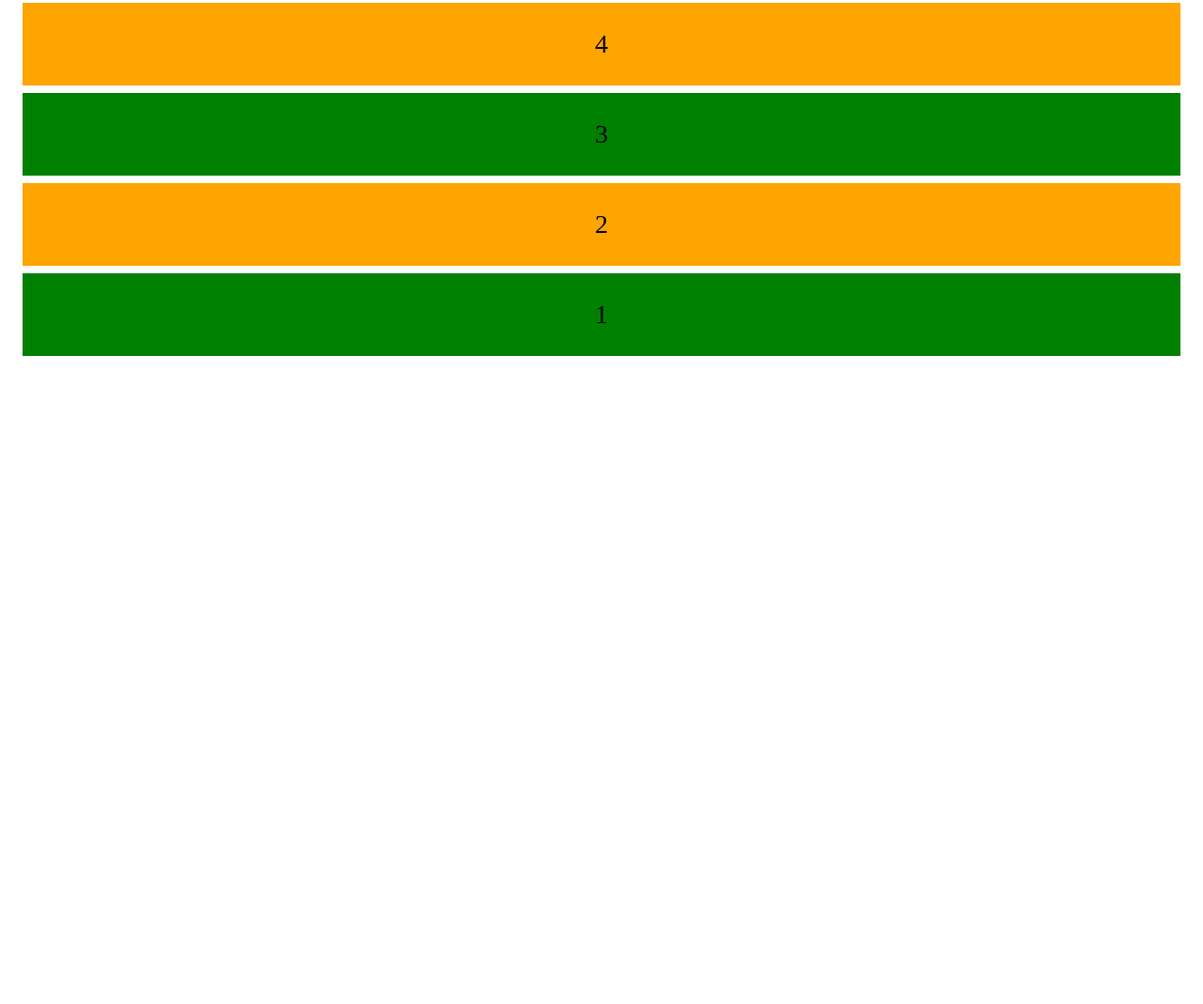
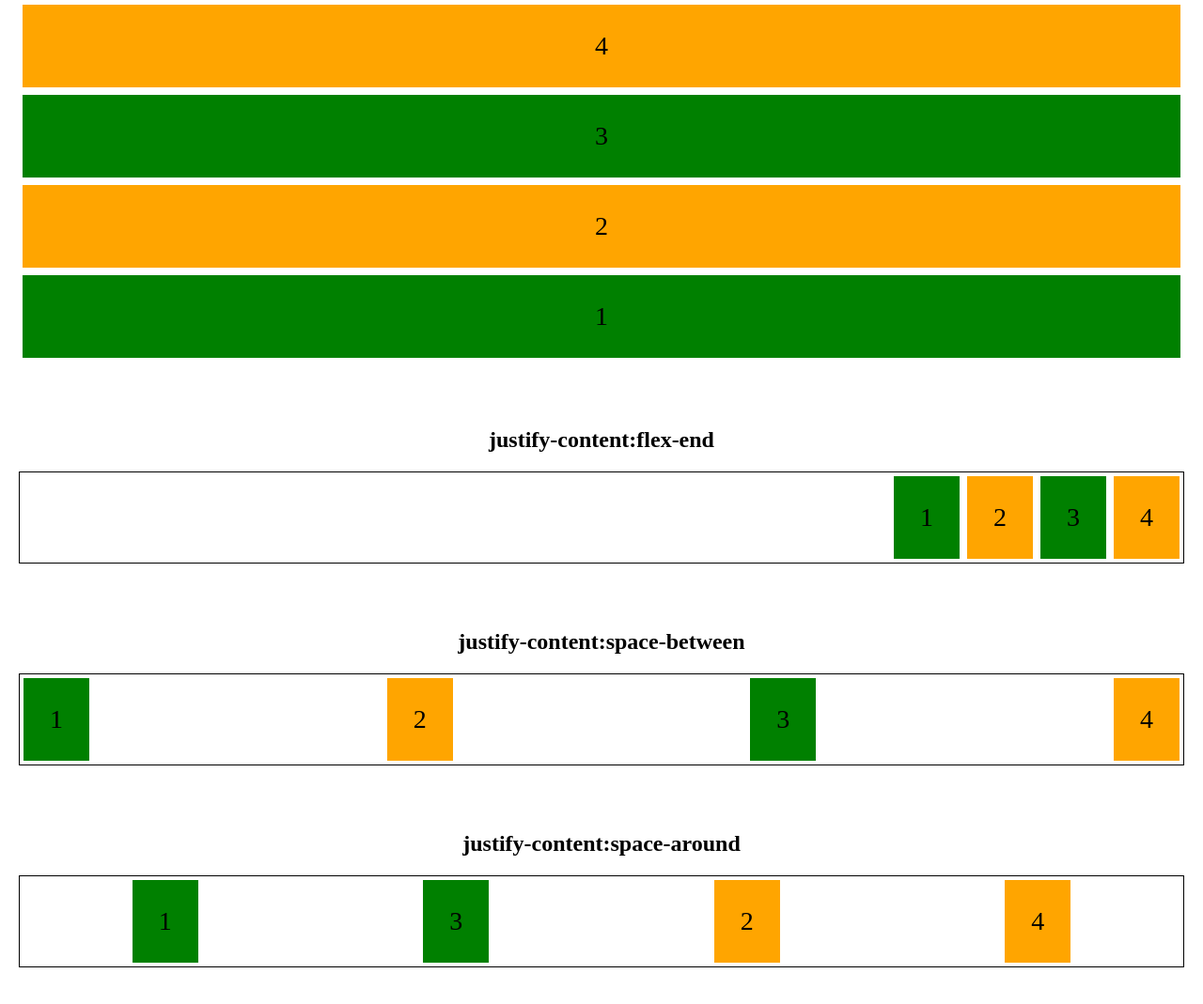
Before and after one commit to Blueything/CSS-flex, a plain HTML site: page index.html in a window 1280 px wide. Shown: the part 1251-2320 px from the top of the page at 94% size. Before the commit the page ends 1704 px from the top, so only its background shows below. Drawn offline with Linux system fonts and the light colour scheme.

Commit message:
Add files via upload

```diff
--- a/index.css
+++ b/index.css
@@ -29,8 +29,11 @@ section{
 }
 
 .container{
+	border: 1px solid black;
 	display: flex;
+
 	justify-content: center;
+
 }
 /*--------------------------------*/
 
@@ -99,3 +102,78 @@ section{
 	display: flex;
 	flex-direction: column-reverse;
 }
+
+/*--------------------------------*/
+
+.container5 div:nth-child(odd){
+	background: green;
+
+}
+.container5 div:nth-child(even){
+	background: orange;
+
+}
+.container5 div{
+	padding: 28px;
+	font-size: 28px;
+	margin: 4px;
+	text-align: center;
+
+}
+
+.container5{
+	display: flex;
+	justify-content: flex-end;
+	border: 1px solid black;
+
+}
+/*--------------------------------*/
+/*--------------------------------*/
+
+.container6 div:nth-child(odd){
+	background: green;
+
+}
+.container6 div:nth-child(even){
+	background: orange;
+
+}
+.container6 div{
+	padding: 28px;
+	font-size: 28px;
+	margin: 4px;
+	text-align: center;
+
+}
+
+.container6{
+	display: flex;
+	justify-content: space-between;
+	border: 1px solid black;
+}
+/*--------------------------------*/
+/*--------------------------------*/
+
+.container7 div:nth-child(odd){
+	background: green;
+
+}
+.container7 div:nth-child(even){
+	background: orange;
+	order: 1;
+}
+.container7 div{
+	padding: 28px;
+	font-size: 28px;
+	margin: 4px;
+	text-align: center;
+
+}
+
+.container7{
+	display: flex;
+	justify-content: space-around;
+
+	border: 1px solid black;
+}
+/*--------------------------------*/
--- a/index.html
+++ b/index.html
@@ -5,8 +5,8 @@
 	<link rel="stylesheet" type="text/css" href="index.css">
 </head>
 <body>
-	<section class="flexbox_contsainer">
-		<h1>display:flex</h1>
+	<section class="flexbox_container">
+		<h1>display:flex,   justify-content: center</h1>
 		<div class="container">
 			<div>1</div>
 			<div>2</div>
@@ -15,7 +15,7 @@
 		</div>
 	</section>
 
-	<section class="flexbox_contsainer2">
+	<section class="flexbox_container2">
 		<h1>display:block</h1>
 		<div class="container2">
 			<div>1</div>
@@ -25,7 +25,7 @@
 		</div>
 	</section>
 
-	<section class="flexbox_contsainer3">
+	<section class="flexbox_container3">
 		<h1>display:inline-block</h1>
 		<div class="container3">
 			<div>1</div>
@@ -35,10 +35,40 @@
 		</div>
 	</section>
 
-	<section class="flexbox_contsainer4">
+	<section class="flexbox_container4">
 		<h1>display: flex  |->
-	flex-direction: column-reverse;</h1>
+		flex-direction: column-reverse;</h1>
 		<div class="container4">
+			<div>1</div>
+			<div>2</div>
+			<div>3</div>
+			<div>4</div>
+		</div>
+	</section>
+
+	<section class="flexbox_container5">
+		<h1>justify-content:flex-end</h1>
+		<div class="container5">
+			<div>1</div>
+			<div>2</div>
+			<div>3</div>
+			<div>4</div>
+		</div>
+	</section>
+
+	<section class="flexbox_contsainer6">
+		<h1>justify-content:space-between</h1>
+		<div class="container6">
+			<div>1</div>
+			<div>2</div>
+			<div>3</div>
+			<div>4</div>
+		</div>
+	</section>
+
+	<section class="flexbox_contsainer7">
+		<h1>justify-content:space-around</h1>
+		<div class="container7">
 			<div>1</div>
 			<div>2</div>
 			<div>3</div>
```
